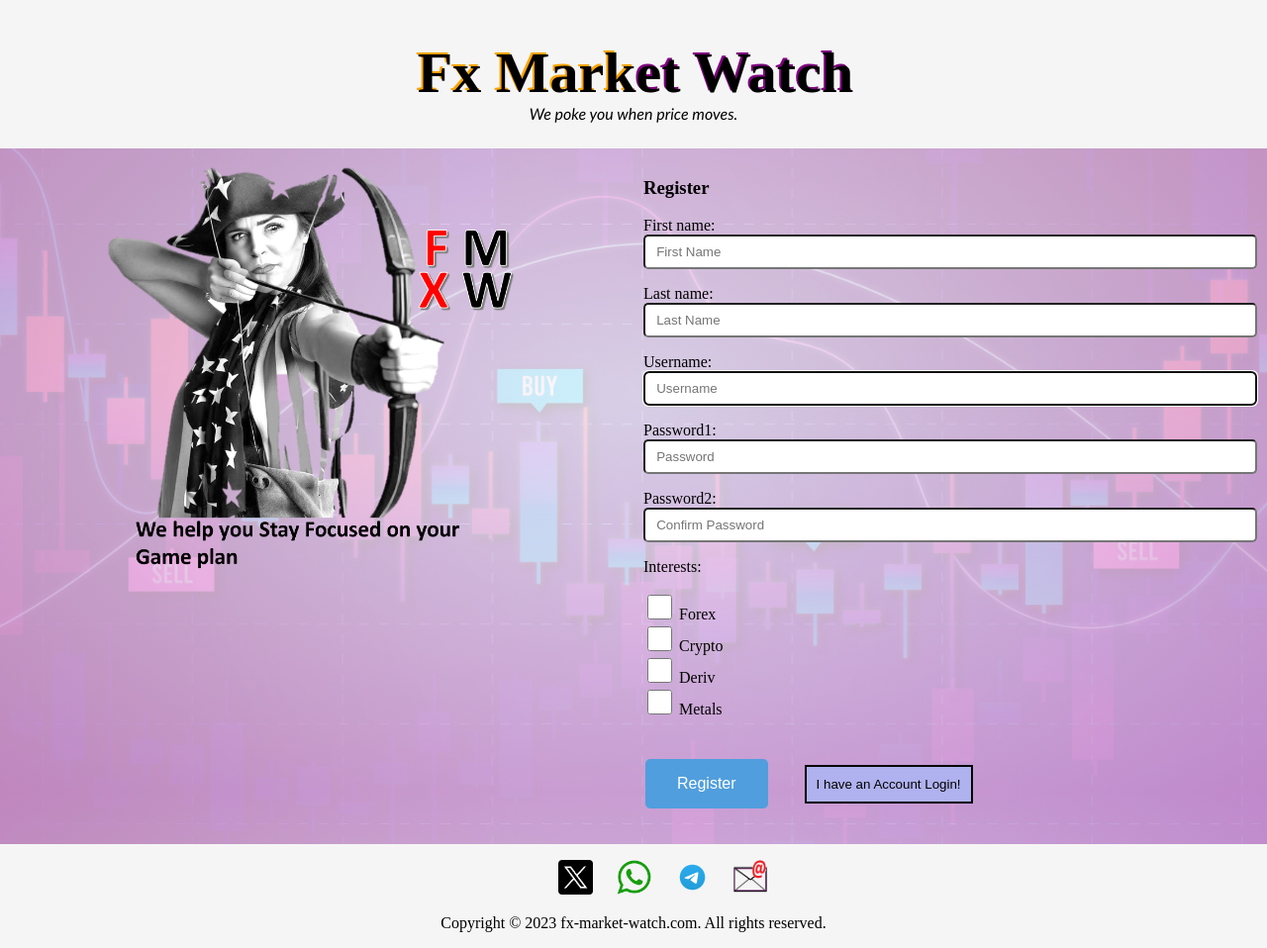
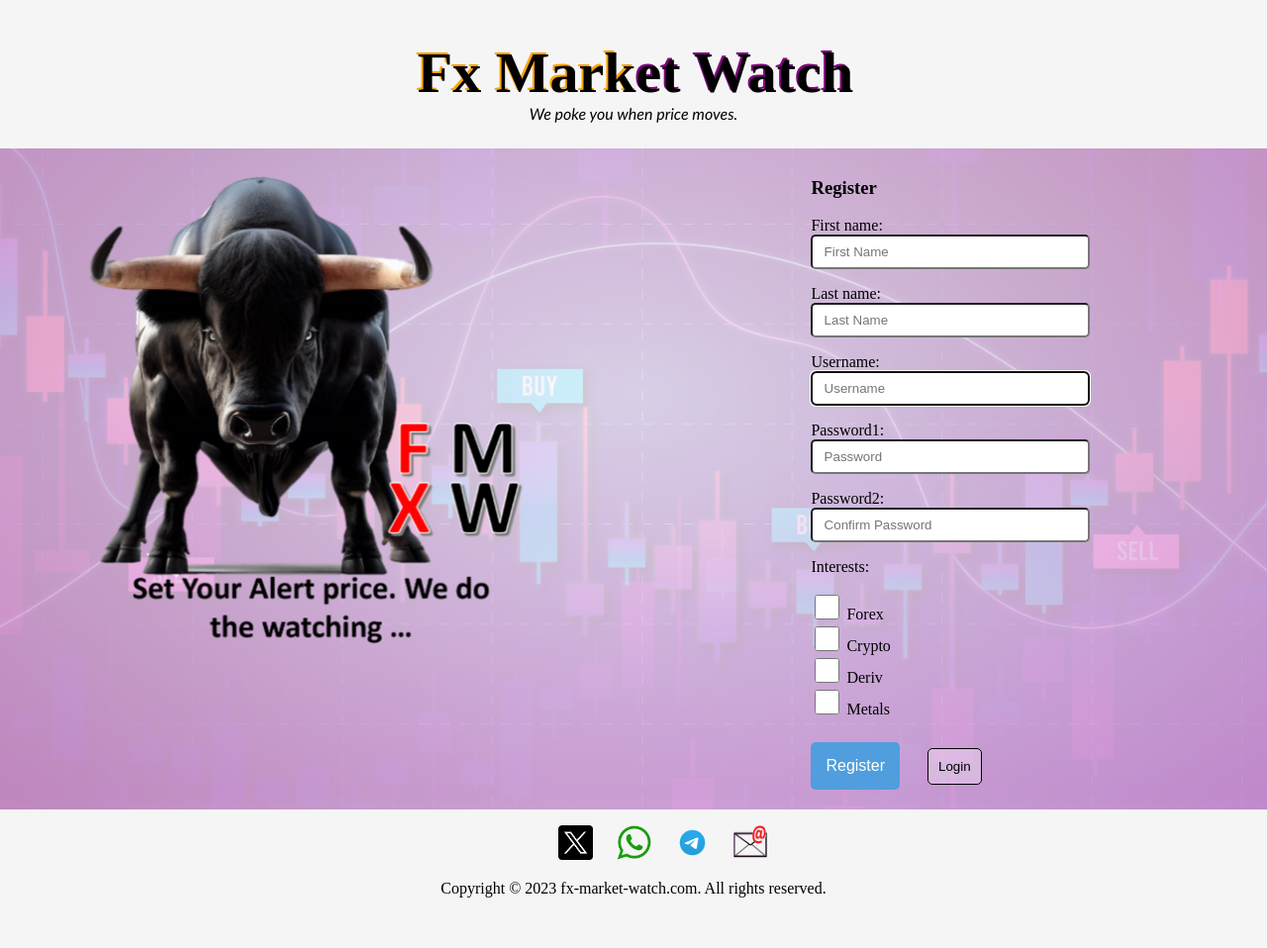
Before and after one commit to georgeeset/fx-price-watch, a Django app: page / in a window 1280 px wide. Shown: the whole page at 99% size. After the commit the page ends 907 px from the top, so only its background shows below. Run offline with Django 4.2, Linux system fonts and the light colour scheme.

Commit message:
login page aligned and slide show animated

```diff
--- a/fx_market_watch/templates/index.html
+++ b/fx_market_watch/templates/index.html
@@ -9,9 +9,16 @@
 
   <div class="splitRow">
     <div class="splitColumn">
-      <img class="imageSlide" id="slideShow" src="/static/styles/imgs/slide1.png" alt="slideshow">
+      <div class="squ">
+      <ul class="fading-slideshow" >
+        <li><img src="/static/styles/imgs/slide1.png" alt=""></li>
+        <li><img src="/static/styles/imgs/slide2.png" alt=""></li>
+        <li><img src="/static/styles/imgs/slide3.png" alt=""></li>
+        <li><img src="/static/styles/imgs/slide4.png" alt=""></li>
+      </ul>
     </div>
-    <div class="splitColumn">
+    </div>
+    <div class="splitColumn bordered" >
       <div id="login-form" class="loginContainer">
         <div>
           <h3>Login</h3>
@@ -41,7 +48,7 @@
             {{ signupform.as_p }}
             <div class="signupAction">
               <input type='submit', name='signup' value='Register'>
-              <button class="flatButton" type="button" id="btnLogin" >I have an Account Login!</button>
+              <button class="flatButton" type="button" id="btnLogin" >Login</button>
             </div>
            </form>
 
--- a/static/scripts/slideshow.js
+++ b/static/scripts/slideshow.js
@@ -1,22 +1,13 @@
-const indexSlide = document.getElementById('slideShow')
 
-const UPDATE_TIME_INTERVAL = 6000
+window.addEventListener("DOMContentLoaded", (e) => {
 
-//  Enter URLs of your own custom images
-const imagesArray = [
-  "/static/styles/imgs/slide1.png",
-  "/static/styles/imgs/slide2.png",
-  "/static/styles/imgs/slide3.png",
-  "/static/styles/imgs/slide4.png",
-]
+  // Original JavaScript code by Chirp Internet: www.chirpinternet.eu
+  // Please acknowledge use of this code by including this header.
 
-let i = 0
+  document.querySelectorAll(".fading-slideshow > li").forEach((slide) => {
+    slide.addEventListener("animationend", (item) => {
+      item.target.parentNode.appendChild(item.target);
+    });
+  });
 
-setInterval(()=>{
-  if(i == 3){
-    i = 0;
-  }
-  else {i = i + 1};
-  // console.log('i was run',i)
-  indexSlide.src = imagesArray[i]
-},UPDATE_TIME_INTERVAL)
+});
--- a/static/styles/form_style.css
+++ b/static/styles/form_style.css
@@ -1,9 +1,9 @@
 
 .form-control {
-    display: block;
+    /* display: block; */
     box-sizing: border-box;
     width: 100%;
-    max-width: 700px;
+    /* max-width: 25rem; */
     padding: 0.5rem 0.7rem;
     border-radius: 5px;
 }
@@ -25,9 +25,9 @@ input[type=submit] {
     background-color: #509edd;
     border: none;
     color: white;
-    padding: 16px 32px;
+    padding: 15px;
     text-decoration: none;
-    margin: 4px 2px;
+    margin-right: 10px;
     cursor: pointer;
     font-size:medium;
     border-radius: 5px;
@@ -42,6 +42,20 @@ input[type=submit]:hover {
     color: red;
 }
 
+.flatButton {
+    background-color: rgba(255, 255, 255, 0.3);
+    color: black;
+    padding: 10px;
+    margin: 5%;
+    border: 1px solid #000000;
+    border-radius: 5px;
+    transition: background-color, 0.5s;
+}
+.flatButton:hover {
+    background-color: #509edd;
+    color: white;
+}
+
 .centerForm {
     justify-content: center;
     display: flex;
--- a/static/styles/index.css
+++ b/static/styles/index.css
@@ -1,7 +1,7 @@
 
 *{
     box-sizing: border-box;
- }
+}
 
 .indexHead {
     display: block;
@@ -20,8 +20,9 @@
     padding: 10px;
     /* position: absolute; */
     /* background-color: rgba(255, 255, 242, 0.712) */
+    justify-content: center;
+    display: flex;
 }
-
 
 /* Clear floats after the columns */
 .row:after {
@@ -36,12 +37,60 @@
     /* padding: 5%; */
 }
 
-.flatButton {
-    background-color:rgb(175, 178, 238);
-    color: black;
-    padding: 10px;
-    margin: 5%;
-    border: 2px solid #000000;
+@keyframes fader {
+    from { opacity: 1.0; }
+    to   { opacity: 0.0; }
+}
+
+.fading-slideshow {
+    position: relative;
+    margin: 1em auto;
+    padding: 0;
+    list-style-type: none;
+    display: block;
+    width: 100%;
+}
+
+/* .squ{
+  width: 100%;
+  height: auto;
+  object-fit: contain;
+} */
+
+.fading-slideshow > li {
+    position: relative;
+    left: 0;
+    top: 0;
+
+    object-fit: contain;
+    width: 100%;
+    height: 100%;
+    /* overflow: hidden; */
+    /* display: flex; */
+    text-align: center;
+}
+
+.fading-slideshow > li >img{
+    width: 75%;
+}
+
+/* current slide */
+.fading-slideshow > li:first-of-type {
+    animation-name: fader;
+    animation-delay: 7s;
+    animation-duration: 0.5s;
+    z-index: 20;
+}
+
+/* next slide to display */
+.fading-slideshow > li:nth-of-type(2) {
+    z-index: 10;
+    display: none;
+}
+
+/* all other slides */
+.fading-slideshow > li:nth-of-type(n+3) {
+    display: none;
 }
 
 /* Responsive layout - when the screen is less than 600px wide, make the two columns stack on top of each other instead of next to each other */
```
Also changed, not shown: fx_market_watch/templates/user_page.html (+12 -8 lines), static/styles/imgs/slide3.png.
